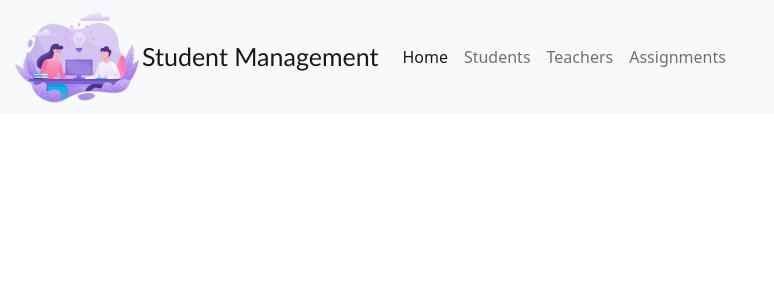
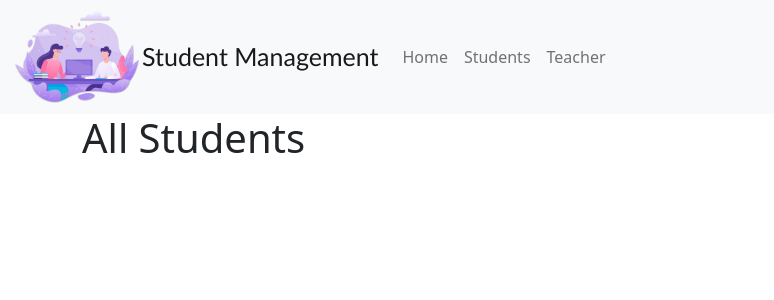
Before and after one commit to umayangi12/myCrudApp, a React (Create React App) app in the folder frontend/: page / in a window 1280 px wide. Shown: the top 300 px of the page, without its empty margins (0-774 px from the left). Built offline with nearby package versions, Linux system fonts and the light colour scheme; no server answers.

Commit message:
created get request

```diff
--- a/frontend/src/App.js
+++ b/frontend/src/App.js
@@ -2,6 +2,7 @@ import "./App.css";
 import { BrowserRouter as Router, Route, Routes } from "react-router-dom";
 import AddStudent from "./components/AddStudent";
 import Header from "./components/Header";
+import AllStudents from "./components/AllStudents";
 
 function App() {
   return (
@@ -12,7 +13,8 @@ function App() {
         </header>
         <main>
           <Routes>
-            <Route path="/addStudent" element={<AddStudent />} />
+            <Route path="/" element={<AllStudents />} exact />
+            <Route path="/addStudent" element={<AddStudent />} exact />
           </Routes>
         </main>
       </div>
--- /dev/null
+++ b/frontend/src/components/AllStudents.js
@@ -0,0 +1,31 @@
+import React, { useEffect, useState } from "react";
+import axios from "axios";
+
+export default function AllStudents() {
+    const [students, setStudents] = useState([]);
+
+    useEffect(() => {
+        const getAllStudents = () => {
+            axios
+              .get("http://localhost:8000/student/")
+              .then((res) => {
+                console.log(res);
+                console.log(res.data);
+
+                setStudents(res.data);
+
+              })
+              .catch((error) => {
+                console.log(error.message);
+              });
+        }
+        getAllStudents();
+    }, [])
+
+
+  return (
+    <div className="container">
+      <h1>All Students</h1>
+    </div>
+  );
+}
--- a/frontend/src/components/Header.js
+++ b/frontend/src/components/Header.js
@@ -1,5 +1,6 @@
 import React from "react";
 import Logo from "../assets/img/logo.png"
+import { Link } from "react-router-dom";
 
 export const Header = () => {
   return (
@@ -20,18 +21,15 @@ export const Header = () => {
 
         <div className="collapse navbar-collapse" id="navbarNavAltMarkup">
           <div className="navbar-nav">
-            <a className="nav-link active" aria-current="page" href="#">
+            <Link to="/" className="nav-link">
               Home
-            </a>
-            <a className="nav-link" href="/AddStudent">
+            </Link>
+            <Link to="/AddStudent" className="nav-link">
               Students
-            </a>
-            <a className="nav-link" href="#">
-              Teachers
-            </a>
-            <a className="nav-link" href="#">
-              Assignments
-            </a>
+            </Link>
+            <Link to="#" className="nav-link">
+              Teacher
+            </Link>
           </div>
         </div>
       </div>
```
